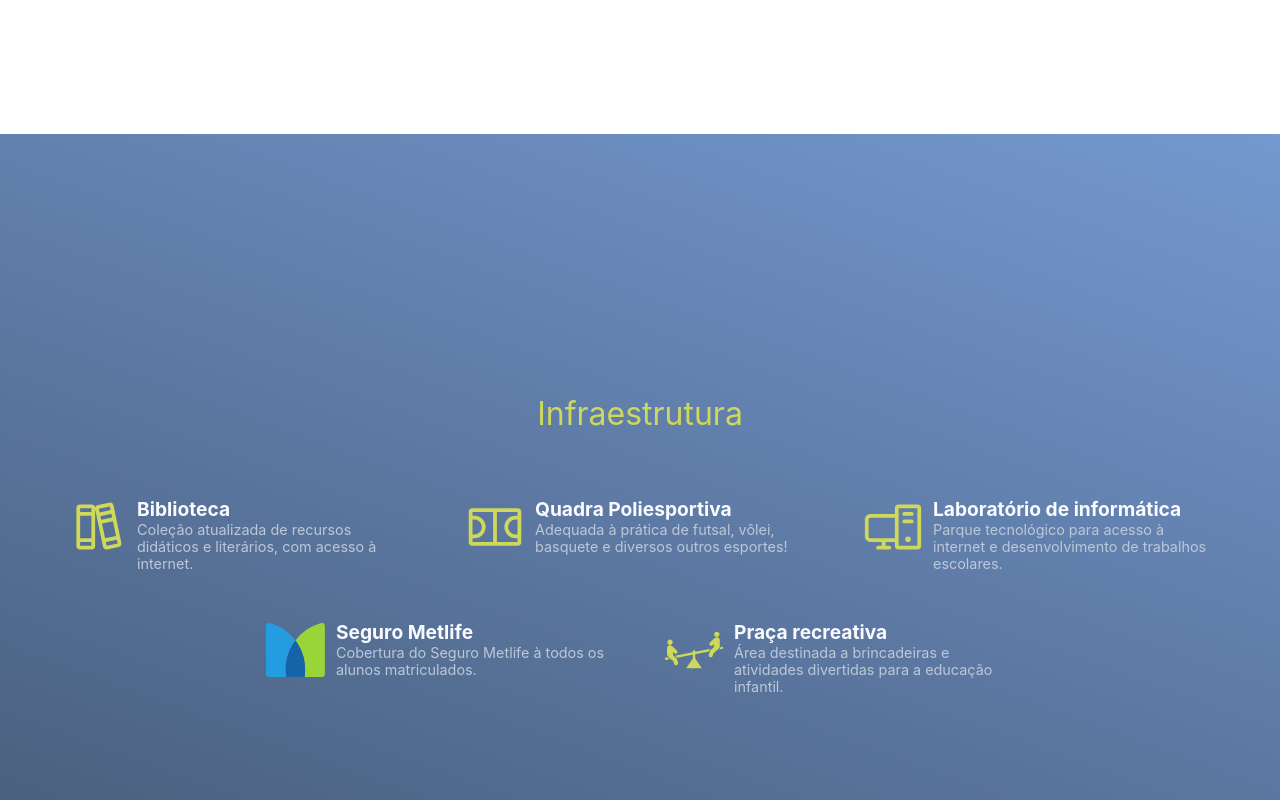
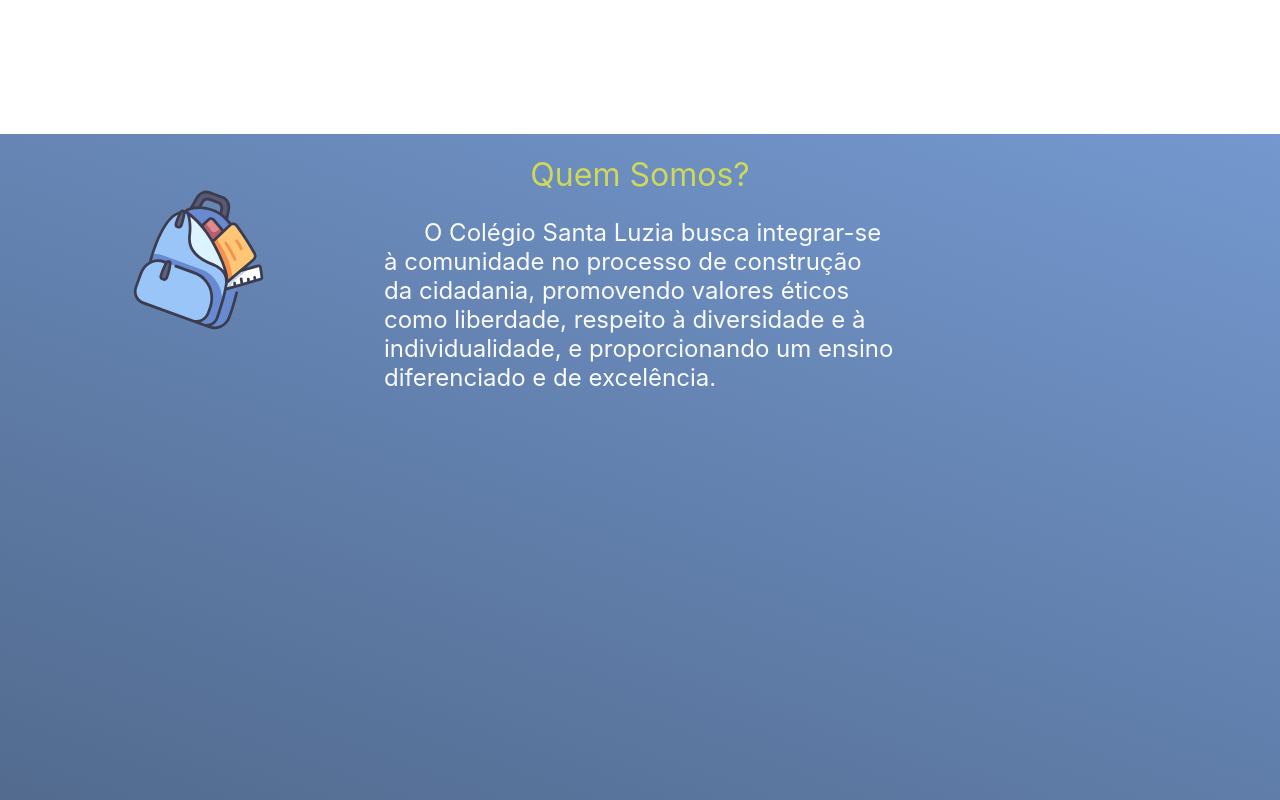
Before and after one commit to uLinck/cmec-project, a React (Create React App) app in the folder Front/: page / in a window 1280 px wide. Shown: the part 740-1540 px from the top of the page. Built offline with nearby package versions, Linux system fonts and the light colour scheme.

Commit message:
✨ [CMEC-8] - implementing presentation part

```diff
--- /dev/null
+++ b/Front/src/Components/Sections/AboutUs/index.tsx
@@ -0,0 +1,64 @@
+import { Box } from "@mui/material";
+import colors from "../../../Styles/colors";
+import { ReactComponent as BackpackIcon } from "../../../Assets/Imgs/Bolsinha.svg";
+
+export const AboutUs = () => {
+  return (
+    <Box
+      sx={{
+        maxWidth: "100vw",
+        minHeight: "100vh",
+        display: "flex",
+        flexDirection: "column",
+        gap: "7rem",
+        paddingX: "4rem",
+        overflow: "hidden",
+        position: "relative",
+      }}
+    >
+      <Box
+        sx={{
+          display: "flex",
+          flexDirection: "column",
+          alignItems: "center",
+          alignSelf: "center",
+          width: "60%",
+        }}
+      >
+        <Box
+          sx={{
+            position: "absolute",
+            top: "7%",
+            left: "10%",
+          }}
+        >
+          <BackpackIcon width="140px" height="140px" />
+        </Box>
+        <h1
+          style={{
+            color: colors.accent100,
+            marginBottom: "0rem",
+            fontWeight: "normal",
+          }}
+        >
+          Quem Somos?
+        </h1>
+        <p
+          style={{
+            color: colors.neutral0,
+            marginBottom: "4rem",
+            fontSize: "24px",
+            fontWeight: "normal",
+            width: "40vw",
+            textIndent: "40px"
+          }}
+        >
+          O Colégio Santa Luzia busca integrar-se à comunidade no processo de
+          construção da cidadania, promovendo valores éticos como liberdade,
+          respeito à diversidade e à individualidade, e proporcionando um ensino
+          diferenciado e de excelência.
+        </p>
+      </Box>
+    </Box>
+  );
+};
--- a/Front/src/Pages/Home/index.tsx
+++ b/Front/src/Pages/Home/index.tsx
@@ -3,6 +3,7 @@ import { Infraestructure } from "../../Components/Sections/Infraestructure";
 import { PedagogicalActivities } from "../../Components/Sections/PedagogicalActivities";
 import colors from "../../Styles/colors";
 import { Header } from "../../Components/Header";
+import { AboutUs } from "../../Components/Sections/AboutUs";
 
 const Home = () => {
   return (
@@ -16,16 +17,17 @@ const Home = () => {
       <Box
         id="body"
         sx={{
-                    background: `linear-gradient(20deg, ${colors.neutral80} 0%, ${colors.neutral60} 50%, ${colors.primary60} 100%)`
+          background: `linear-gradient(20deg, ${colors.neutral80} 0%, ${colors.neutral60} 50%, ${colors.primary60} 100%)`,
         }}
       >
+        <AboutUs />
         <Infraestructure />
         <Box sx={{ height: "30vh" }} />
         <PedagogicalActivities />
         <Box sx={{ height: "100vh" }} />
       </Box>
     </Box>
-    )
-}
+  );
+};
 
 export default Home;
```
Also changed, not shown: Front/src/Components/Sections/PedagogicalActivities/index.tsx (+24 -21 lines), Front/src/Assets/Imgs/Bolsinha.svg (added), 1 other file (tests, documents, lock files or other folders). Lines whose indentation alone changed are shown as unchanged.
